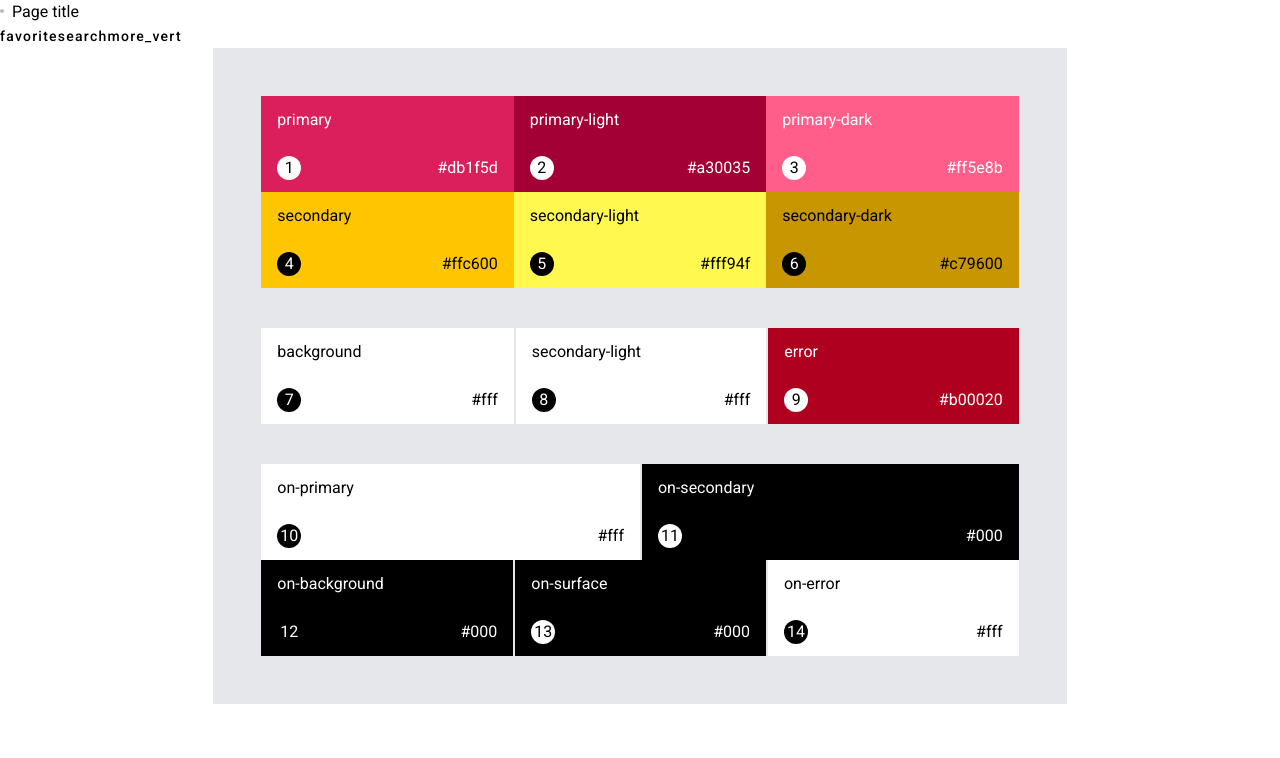
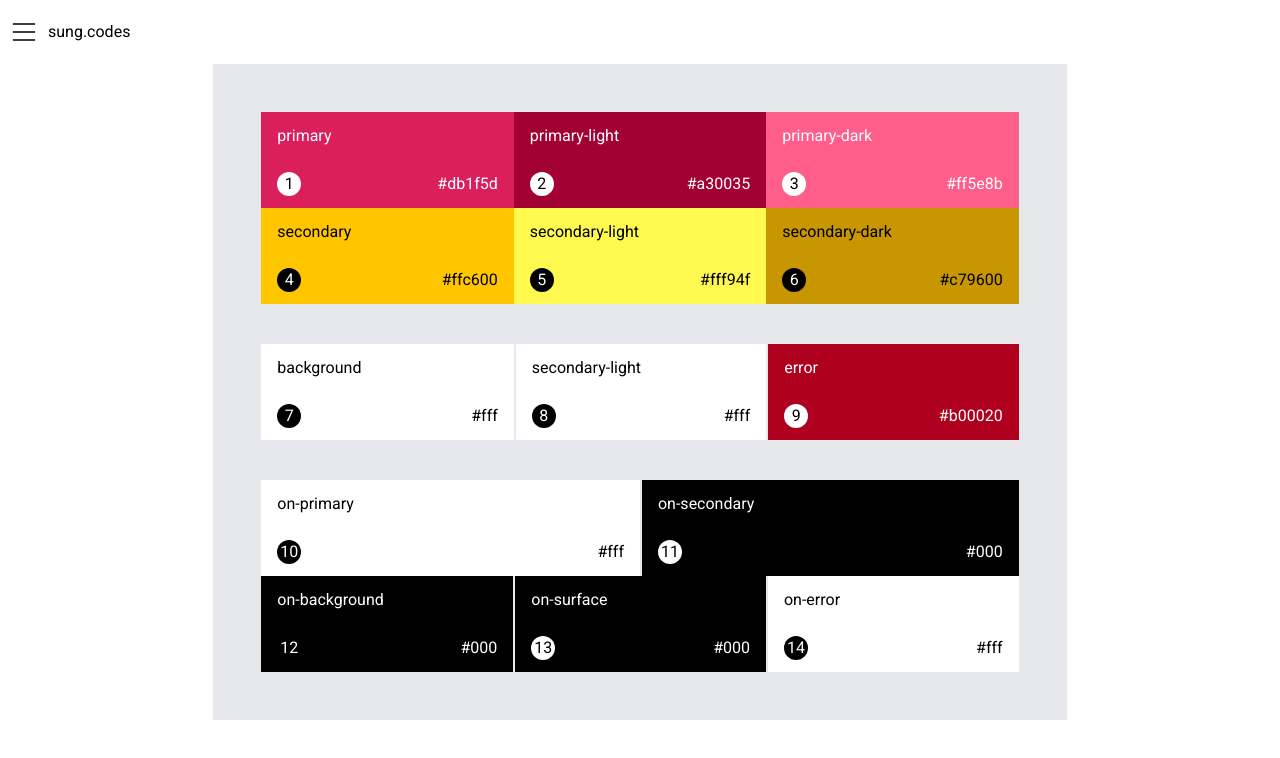
Before and after one commit to dance2die/demo.tailwind.breakpoint.theme, a Next.js app: page / in a window 1280 px wide. Shown: the top 758 px of the page. Built offline with nearby package versions, Linux system fonts and the light colour scheme.

Commit message:
Appbar implementation

```diff
--- a/components/Appbar.tsx
+++ b/components/Appbar.tsx
@@ -1,14 +1,16 @@
 import Link from 'next/link';
 
+// Appbars: https://material.io/components/app-bars-top#anatomy
+// Nav Drawer: https://material.io/components/navigation-drawer#anatomy
 function Appbar() {
 	return (
-		<header className="mdc-top-app-bar">
-			<div className="mdc-top-app-bar__row">
-				<section className="mdc-top-app-bar__section mdc-top-app-bar__section--align-start">
-					<button className="h-3 w-3" aria-label="Open navigation menu">
+		<header className="h-16">
+			<div className="flex h-full justify-between items-center">
+				<section className="flex justify-between items-center">
+					<button className="h-12 w-12 grid place-items-center" aria-label="Open navigation menu">
 						<svg
 							xmlns="http://www.w3.org/2000/svg"
-							className="h-1 w-1"
+							className="h-8 w-8"
 							fill="none"
 							viewBox="0 0 24 24"
 							stroke="currentColor"
@@ -16,30 +18,13 @@ function Appbar() {
 							<path
 								strokeLinecap="round"
 								strokeLinejoin="round"
-								strokeWidth={2}
+								strokeWidth={1}
 								d="M4 6h16M4 12h16M4 18h16"
 							/>
 						</svg>
 						<p className="sr-only">Menu</p>
 					</button>
-					<span className="mdc-top-app-bar__title">Page title</span>
-				</section>
-				<section className="mdc-top-app-bar__section mdc-top-app-bar__section--align-end" role="toolbar">
-					<button
-						className="text-button material-icons mdc-top-app-bar__action-item mdc-icon-button"
-						aria-label="Favorite"
-					>
-						favorite
-					</button>
-					<button className="material-icons mdc-top-app-bar__action-item mdc-icon-button" aria-label="Search">
-						search
-					</button>
-					<button
-						className="material-icons mdc-top-app-bar__action-item mdc-icon-button"
-						aria-label="Options"
-					>
-						more_vert
-					</button>
+					<span className="mdc-top-app-bar__title">sung.codes</span>
 				</section>
 			</div>
 		</header>
```
